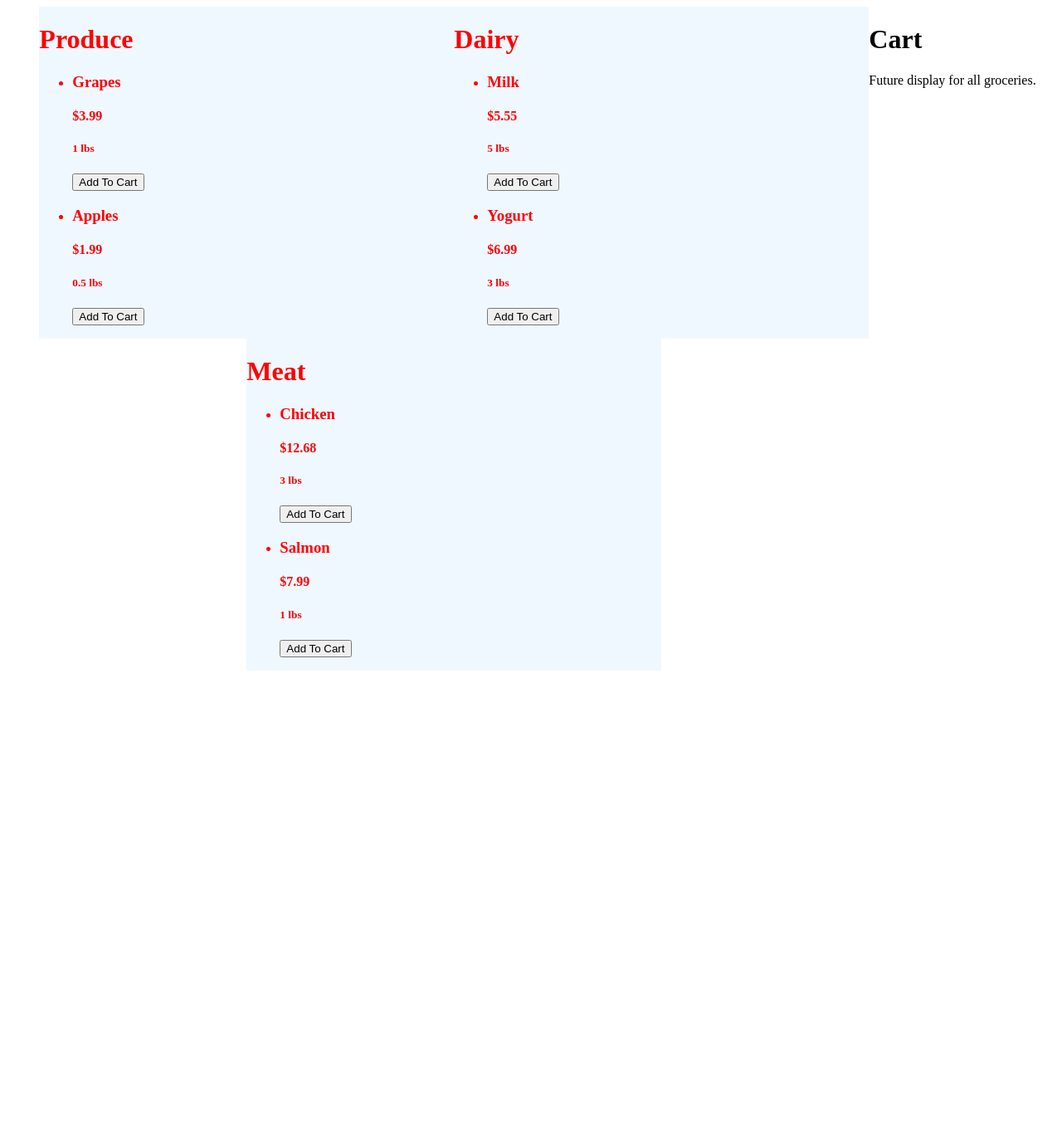
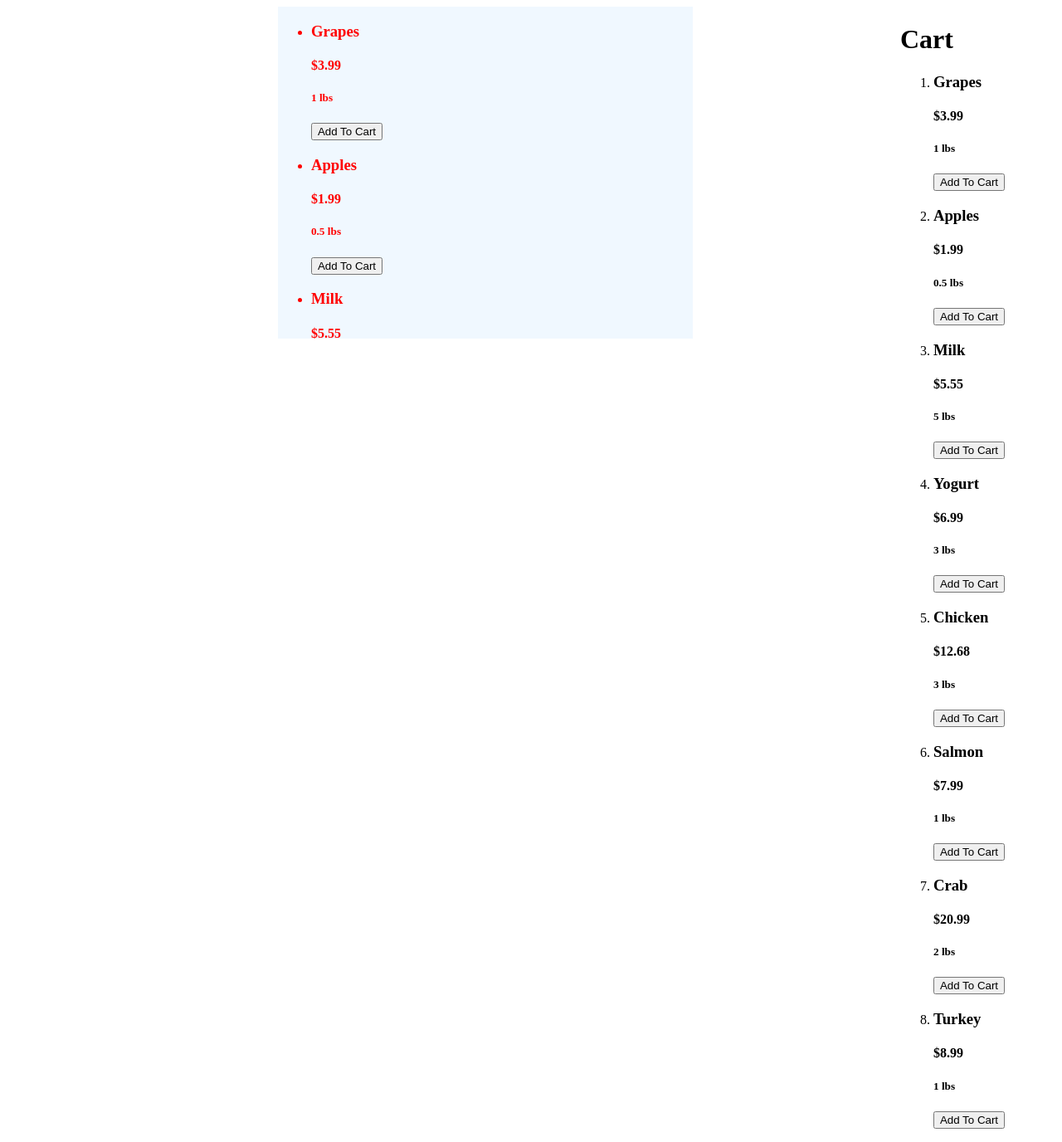
Before and after one commit to CMBVT2023/online-grocery-store, a React (Vite) app: page / in a window 1280 px wide. Shown: the whole page at 83% size. Before the commit the page ends 816 px from the top, so only its background shows below. Built offline with nearby package versions, Linux system fonts and the light colour scheme.

Commit message:
Added the store inventory to a single file to make it easier to access all tiems. Also, changed the way that the GrocerySelection and GroceryCart displays their items.

```diff
--- /dev/null
+++ b/src/StoreInventory.js
@@ -0,0 +1,60 @@
+const storeInventory = [
+    {
+        "inventoryNum": 0,
+        "itemName": "Grapes",
+        "price": 3.99,
+        "weight": 1,
+        "category": "Produce"
+    },
+    {
+        "inventoryNum": 1,
+        "itemName": "Apples",
+        "price": 1.99,
+        "weight": 0.5,
+        "category": "Produce"
+    },
+    {
+        "inventoryNum": 2,
+        "itemName": "Milk",
+        "price": 5.55,
+        "weight": 5,
+        "category": "Dairy"
+    },
+    {
+        "inventoryNum": 3,
+        "itemName": "Yogurt",
+        "price": 6.99,
+        "weight": 3,
+        "category": "Dairy"
+    },
+    {
+        "inventoryNum": 4,
+        "itemName": "Chicken",
+        "price": 12.68,
+        "weight": 3,
+        "category": "Proteins"
+    },
+    {
+        "inventoryNum": 5,
+        "itemName": "Salmon",
+        "price": 7.99,
+        "weight": 1,
+        "category": "Proteins"
+    },
+    {
+        "inventoryNum": 6,
+        "itemName": "Crab",
+        "price": 20.99,
+        "weight": 2,
+        "category": "Proteins"
+    },
+    {
+        "inventoryNum": 7,
+        "itemName": "Turkey",
+        "price": 8.99,
+        "weight": 1,
+        "category": "Proteins"
+    }
+]
+
+export default storeInventory;
--- a/src/components/CategoryList.jsx
+++ b/src/components/CategoryList.jsx
@@ -2,11 +2,20 @@ import React from 'react'
 import GroceryItem from './GroceryItem';
 
 function CategoryList(props) {
-    let items = props.list.map((item, i) => <GroceryItem id={props.category + "Item_" + i} item={item.name} price={item.price} weight={item.weight} />);
+
     return (
         <div className='GroceryList'>
-            <h1>{props.category}</h1>
-            <ul>{items}</ul>
+            <ul>
+                {props.list.map((obj, i) =>
+                    <GroceryItem
+                    key={i}
+                    id={obj.inventoryNum}
+                    productName={obj.itemName}
+                    productPrice={obj.price}
+                    productWeight={obj.weight}
+                    />
+                )}
+            </ul>
         </div>
       )
 }
--- a/src/components/GroceryCart.jsx
+++ b/src/components/GroceryCart.jsx
@@ -1,11 +1,28 @@
 import React from 'react';
+import Inventory from '../StoreInventory.js'
 import GroceryItem from './GroceryItem';
 
-function GroceryCart() {
+
+function GroceryCart(props) {
+    const [ userCart, setUserCart ] = React.useState(Inventory);
+
+    // // Will be needed when I store the cart in localStorage.
+    // React.useEffect(() => {
+    //      setUserCart()
+    // }, [userCart]);
+
     return (
         <div>
             <h1>Cart</h1>
-            <p>Future display for all groceries.</p>
+            <ol>
+                {userCart.map((obj, i) => <GroceryItem
+                    key={i}
+                    id={obj.inventoryNum}
+                    productName={obj.itemName}
+                    productPrice={obj.price}
+                    productWeight={obj.weight}
+                    />)}
+            </ol>
         </div>
     )
 }
--- a/src/components/GroceryItem.jsx
+++ b/src/components/GroceryItem.jsx
@@ -1,23 +1,21 @@
 import React from 'react';
 import AddToCart from './AddToCart';
 
-
 function GroceryItem(props) {
-
     return (
         <li>
-            <h3>{props.item}</h3>
-            <h4>${props.price}</h4>
-            <h5>{props.weight} lbs</h5>
-            <AddToCart addition={props.item}/>
+            <h3>{props.productName}</h3>
+            <h4>${props.productPrice}</h4>
+            <h5>{props.productWeight} lbs</h5>
+            <AddToCart addition={props.productName}/>
         </li>
     )
 }
 
 GroceryItem.defaultProps = {
-    item: "PlaceHolder",
-    weight: 0,
-    price: 0,
+    productName: "PlaceHolder",
+    productWeight: 0,
+    productPrice: 0,
 }
 
 export default GroceryItem;
--- a/src/components/GrocerySelection.jsx
+++ b/src/components/GrocerySelection.jsx
@@ -1,29 +1,11 @@
 import React from 'react';
+import Inventory from '../StoreInventory.js'
 import CategoryList from './CategoryList';
-
-const Produce = [
-    {name: "Grapes", price: 3.99, weight: 1},
-    {name: "Apples", price: 1.99, weight: 0.5},
-  ]
-
-  const Dairy = [
-    {name: "Milk", price: 5.55, weight: 5},
-    {name: "Yogurt", price: 6.99, weight: 3},
-  ]
-
-  const Meat = [
-    {name: "Chicken", price: 12.68, weight: 3},
-    {name: "Salmon", price: 7.99, weight: 1},
-    {name: "Crab", price: 20.99, weight: 2},
-    {name: "Turkey", price: 8.99, weight: 1},
-  ]
 
 function GrocerySelection() {
     return (
           <div className='StoreFront'>
-            <CategoryList category="Produce" list={Produce}/>
-            <CategoryList category="Dairy" list={Dairy}/>
-            <CategoryList category="Meat" list={Meat}/>
+            <CategoryList list={Inventory}/>
           </div>
       )
 }
```
